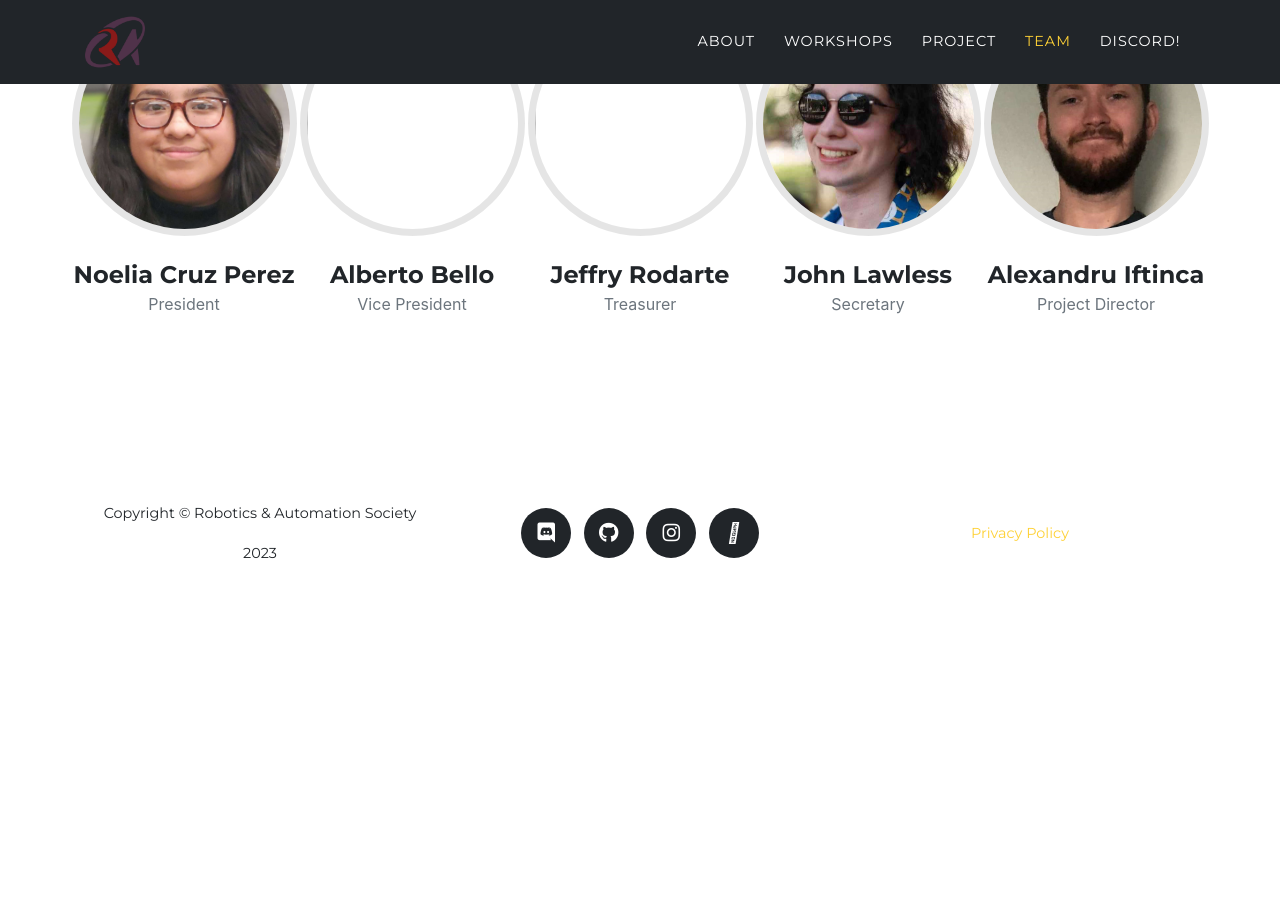
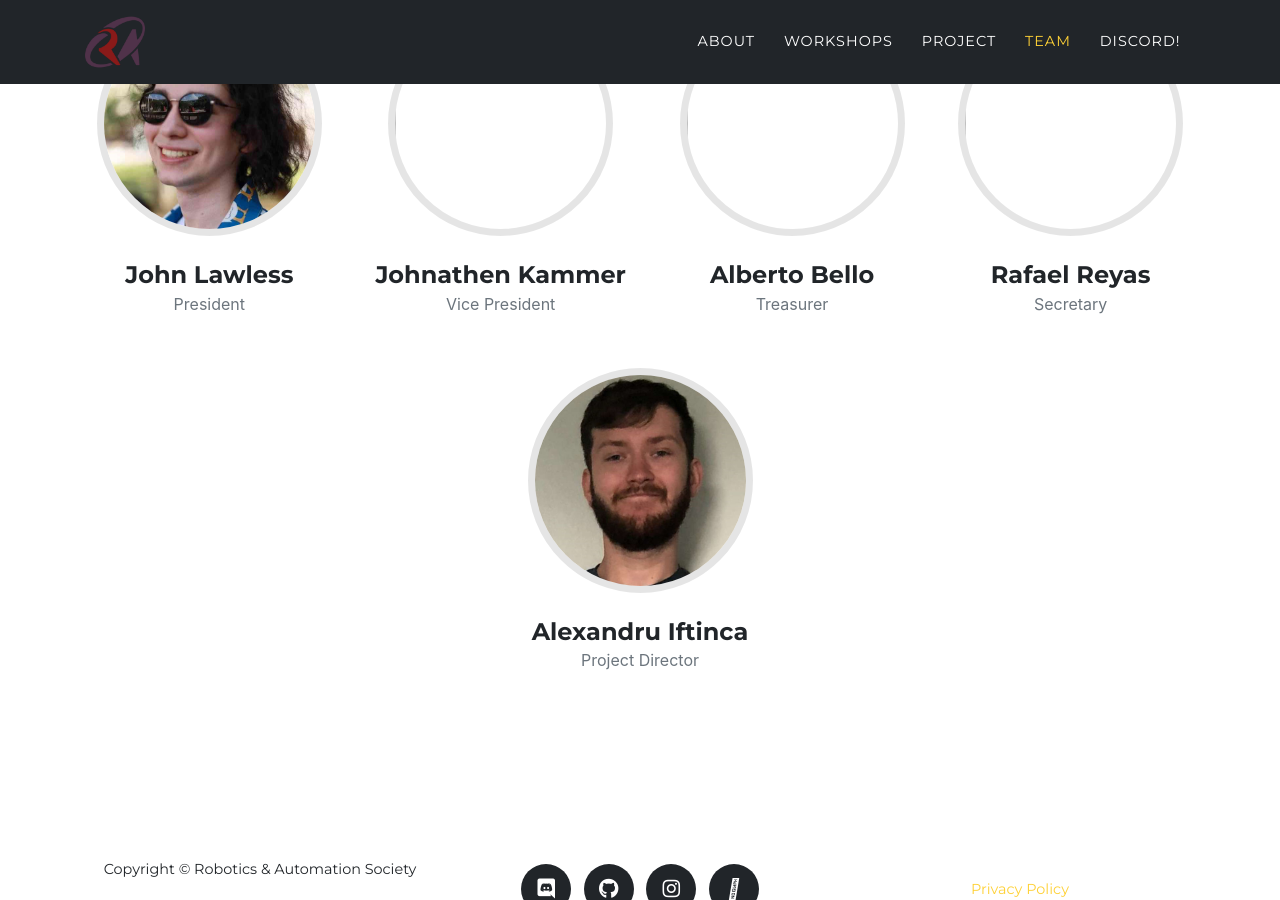
Before and after one commit to UTSARobotics/UTSARobotics.github.io, a Jekyll site: the page built from index.md, in a window 1280 px wide and 900 px high, scrolled down 3749 px. Built offline with Jekyll 4.4.1, drawn with Linux system fonts in a browser that asks for light colours; some web fonts are replaced; before the commit the page ends 4347 px from its top, so only the background shows below that.

Commit message:
Name Changes

```diff
--- a/_data/sitetext.yml
+++ b/_data/sitetext.yml
@@ -100,9 +100,9 @@
     #subtext: Lorem ipsum dolor sit amet, consectetur adipisicing elit. Aut eaque, laboriosam veritatis, quos non quis ad perspiciatis, totam corporis ea, alias ut unde. **Markdown** supported.
     section: team
     people:
-      - name: "Noelia Cruz Perez"
+      - name: "John Lawless"
         role: "President"
-        image: assets\img\team\Noelia CP. 955x955.jpeg
+        image: assets\img\team\John L. 640x640.jpg
         social:
         #  - url: https://twitter.com
         #    icon: fab fa-twitter
@@ -112,17 +112,17 @@
         #  - url: https://linkedin.com
         #    icon: fab fa-linkedin-in
 
-      - name: "Alberto Bello"
+      - name: "Johnathen Kammer"
         role: "Vice President"
         image:
 
-      - name: "Jeffry Rodarte"
+      - name: "Alberto Bello"
         role: "Treasurer"
         image:
 
-      - name: "John Lawless"
+      - name: "Rafael Reyas"
         role: "Secretary"
-        image: assets\img\team\John L. 640x640.jpg
+        image:
 
       - name: "Alexandru Iftinca"
         role: "Project Director"
```
